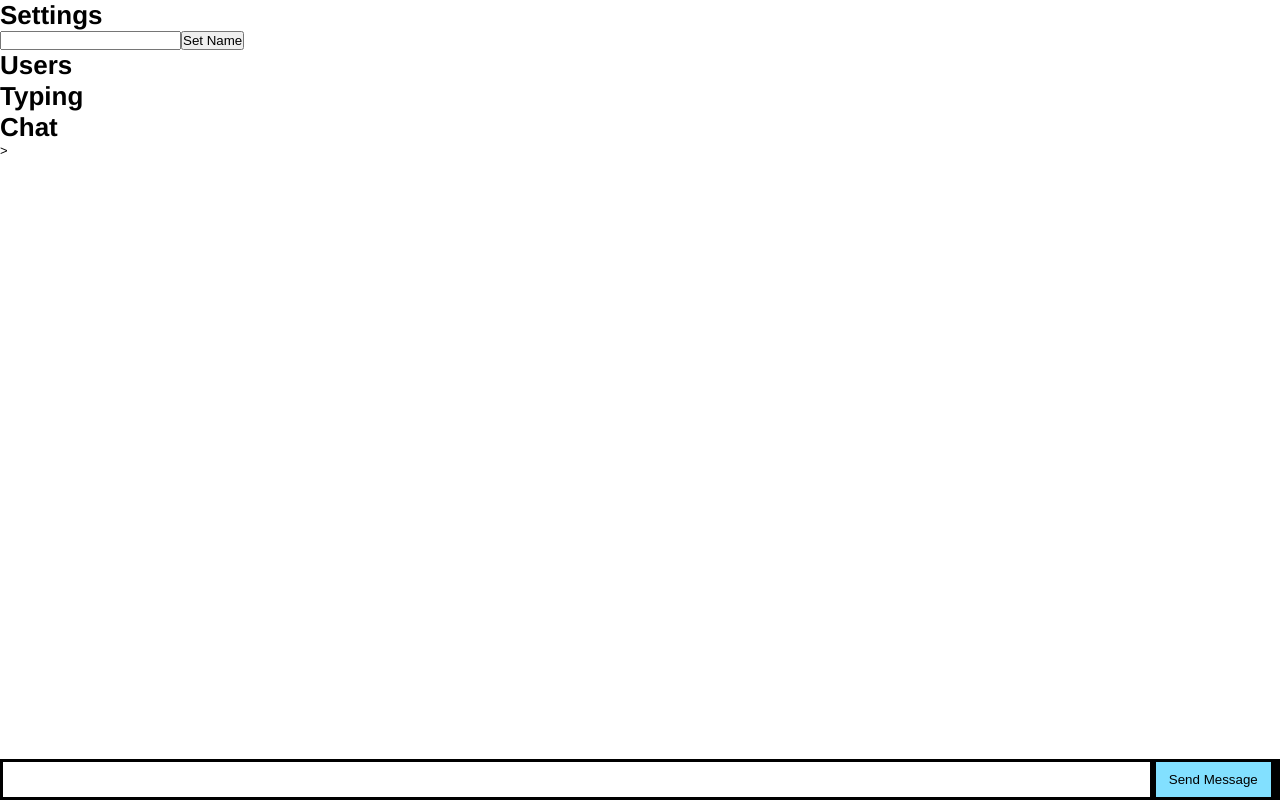
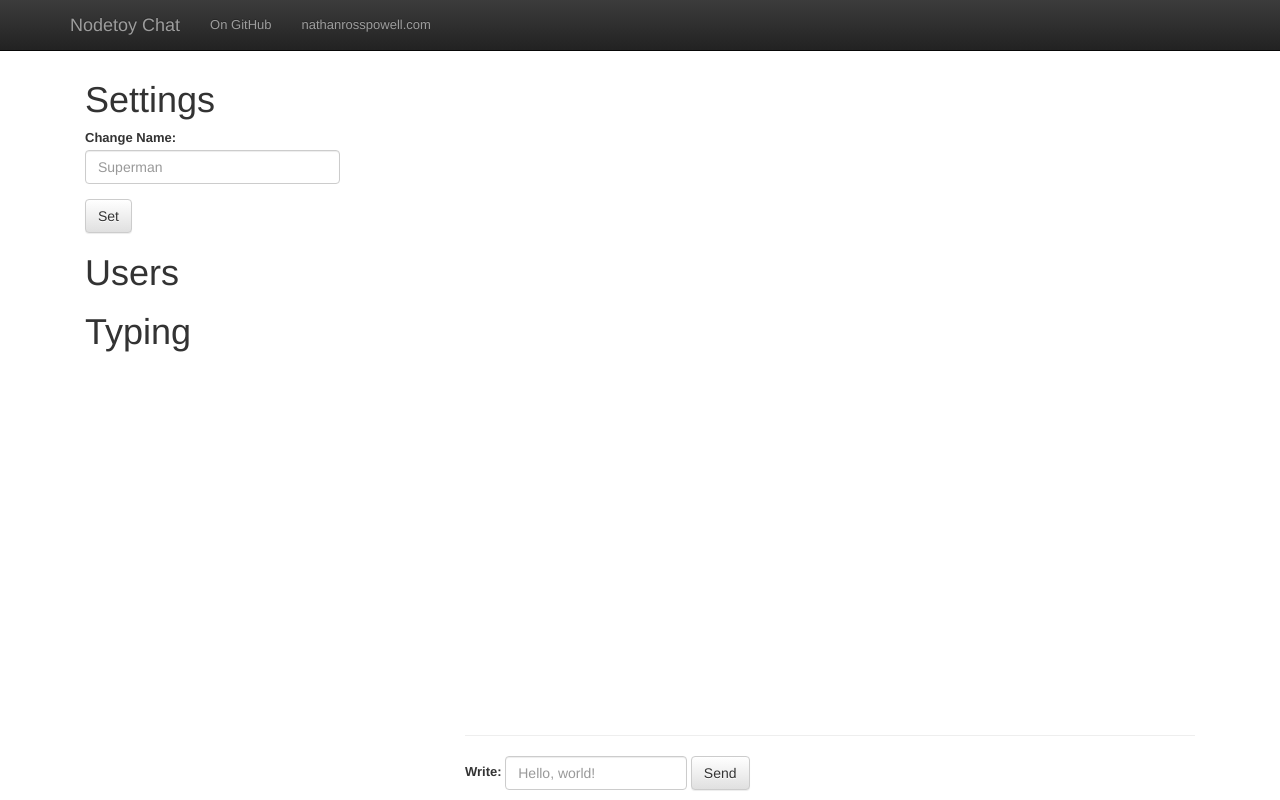
Before and after one commit to nathanrosspowell/nodetoy, a website: page index.html in a window 1280 px wide. Drawn offline with nearby package versions, Linux system fonts and the light colour scheme; no server answers.

Commit message:
Front end refactor

```diff
--- a/index.html
+++ b/index.html
@@ -1,36 +1,113 @@
 <!doctype html>
-<html>
+<html lang="en">
 <head>
-    <title>Test chat</title>
-    <style>
+    <meta charset="utf-8" />
+    <meta http-equiv="X-UA-Compatible" content="IE=edge" />
+    <meta name="viewport" content="width=device-width, initial-scale=1" />
+
+    <title>Nodetoy Chat</title>
+    <link rel="stylesheet" href="https://maxcdn.bootstrapcdn.com/bootstrap/3.3.6/css/bootstrap.min.css" integrity="sha384-1q8mTJOASx8j1Au+a5WDVnPi2lkFfwwEAa8hDDdjZlpLegxhjVME1fgjWPGmkzs7"
+    crossorigin="anonymous" type="text/css" />
+    <link rel="stylesheet" href="https://maxcdn.bootstrapcdn.com/bootstrap/3.3.6/css/bootstrap-theme.min.css" integrity="sha384-fLW2N01lMqjakBkx3l/M9EahuwpSfeNvV63J5ezn3uZzapT0u7EYsXMjQV+0En5r"
+    crossorigin="anonymous" type="text/css" />
+    <style type="text/css">
+/*<![CDATA[*/
     * { margin: 0; padding: 0; box-sizing: border-box; }
-      body { font: 13px Helvetica, Arial; }
-      form#fm { background: #000; padding: 3px; position: fixed; bottom: 0; width: 100%; }
-      form#fm input { border: 0; padding: 10px; width: 90%; margin-right: .5%; }
-      form#fm button { width: 9%; background: rgb(130, 224, 255); border: none; padding: 10px; }
-      #messages { list-style-type: none; margin: 0; padding: 0; }
-      #messages li { padding: 5px 10px; }
-      #messages li.update { color:blue; }
-      #messages li:nth-child(odd) { background: #eee; }
+    body {
+        height: 100%;
+        font: 13px Helvetica, Arial;
+    }
+    .header-padding {
+        padding-top: 60px;
+    }
+    #messages {
+        list-style-type: none;
+        margin: 0;
+        padding: 0;
+    }
+    #messages li {
+        padding: 5px 10px;
+    }
+    #messages li.update {
+        color:blue;
+    }
+    #messages li:nth-child(odd) {
+        background: #eee;
+    }
+    .chat-main {
+        height:100vh;}
+    .chat-log {
+        height: calc(100% - 85px);
+        overflow:auto;
+    }
+    .chat-input {
+        bottom: 0;
+        height: 35px;
+    }
+    #fm {
+        width:100%;
+    }
+/*]]>*/
     </style>
 </head>
+
 <body>
+    <nav class="navbar navbar-inverse navbar-fixed-top">
+        <div class="container">
+            <div class="navbar-header">
+                <button type="button" class="navbar-toggle collapsed" data-toggle="collapse" data-target="#navbar" aria-expanded="false" aria-controls="navbar">
+                    <span class="sr-only">Toggle navigation</span>
+                    <span class="icon-bar"></span>
+                    <span class="icon-bar"></span>
+                    <span class="icon-bar"></span>
+                </button>
+                <a class="navbar-brand" href="#">Nodetoy Chat</a>
+            </div>
+            <div id="navbar" class="collapse navbar-collapse">
+                <ul class="nav navbar-nav">
+                    <li><a href="https://github.com/nathanrosspowell/nodetoy">On GitHub</a></li>
+
+                    <li><a href="http://nathanrosspowell.com">nathanrosspowell.com</a></li>
+                </ul>
+            </div><!--/.nav-collapse -->
+        </div>
+    </nav>
+    <div class="container">
+        <div class="col-sm-3  chat-sidebar header-padding">
             <h1>Settings</h1>
             <form id="fn" action="">
-      <input id="n" autocomplete="off" /><button>Set Name</button>
+                <div class="form-group">
+                    <label for="n">Change Name:</label>
+                    <input id="n" autocomplete="off" type="text" class="form-control" placeholder="Superman">
+                </div>
+                <button type="submit" class="btn btn-default">Set</button>
             </form>
             <h1>Users</h1>
             <ul id="users"></ul>
             <h1>Typing</h1>
             <ul id="typers"></ul>
-    <h1>Chat</h1>
-    <ul id="messages"></ul>
-    <form id="fm" action="">
-      <input id="m" autocomplete="off" /><button>Send Message</button>
+        </div>
+        <div class="col-sm-8 col-sm-offset-1 chat-main header-padding">
+            <div id="chat-scroll" class="chat-log">
+                <ul id="messages" class="list-group"></ul>
+            </div>
+            <hr/>
+            <div class="chat-input">
+                <form id="fm" action="" class="form-inline">
+                  <div class="form-group">
+                    <label for="m">Write:</label>
+                    <input id="m" autocomplete="off" type="text" class="form-control" placeholder="Hello, world!">
+                  </div>
+                  <button type="submit" class="btn btn-default">Send</button>
                 </form>
-<script src="/socket.io/socket.io.js"></script>
-<script src="https://code.jquery.com/jquery-1.11.1.js"></script>
-<script>
+            </div>
+        </div>
+    </div>
+    <script src="/socket.io/socket.io.js" type="text/javascript"></script>
+    <script src="https://code.jquery.com/jquery-1.11.1.js" type="text/javascript"></script>
+    <script src="https://maxcdn.bootstrapcdn.com/bootstrap/3.3.6/js/bootstrap.min.js" integrity="sha384-0mSbJDEHialfmuBBQP6A4Qrprq5OVfW37PRR3j5ELqxss1yVqOtnepnHVP9aJ7xS" crossorigin="anonymous" type="text/javascript"></script>
+    <script type="text/javascript">
+//<![CDATA[
 $(function(){
     var isTyping = {}
     var localUser = {}
@@ -41,11 +118,22 @@ $(function(){
     }
 
     function addChat(data){
-    $('#messages').append($('<li>').text(data.name + ": " + data.msg))
+        addToLogAndScroll(data.name + ": " + data.msg, "")
     }
 
     function addUpdate(message){
-    $('#messages').append($('<li>').addClass("update").text('> ' +message))
+        addToLogAndScroll('> ' +message, "list-group-item update")
+    }
+
+    function addToLogAndScroll(message, classType){
+        var out = document.getElementById("chat-scroll")
+        var isScrolledToBottom = out.scrollHeight - out.clientHeight <= out.scrollTop + 1
+        console.log(out.scrollHeight - out.clientHeight,  out.scrollTop + 1)
+        $('#messages').append($('<li>').addClass("list-group-item " + classType).text(message))
+        console.log(isScrolledToBottom)
+        if(isScrolledToBottom) {
+            out.scrollTop = out.scrollHeight - out.clientHeight
+        }
     }
 
     var socket = io()
@@ -127,8 +215,8 @@ $(function(){
             $('#typer'+user.id).text(user.name+"...");
         }
     })
-
 });
-</script>>
+//]]>
+    </script>
 </body>
 </html>
```
Lines whose indentation alone changed are shown as unchanged.
